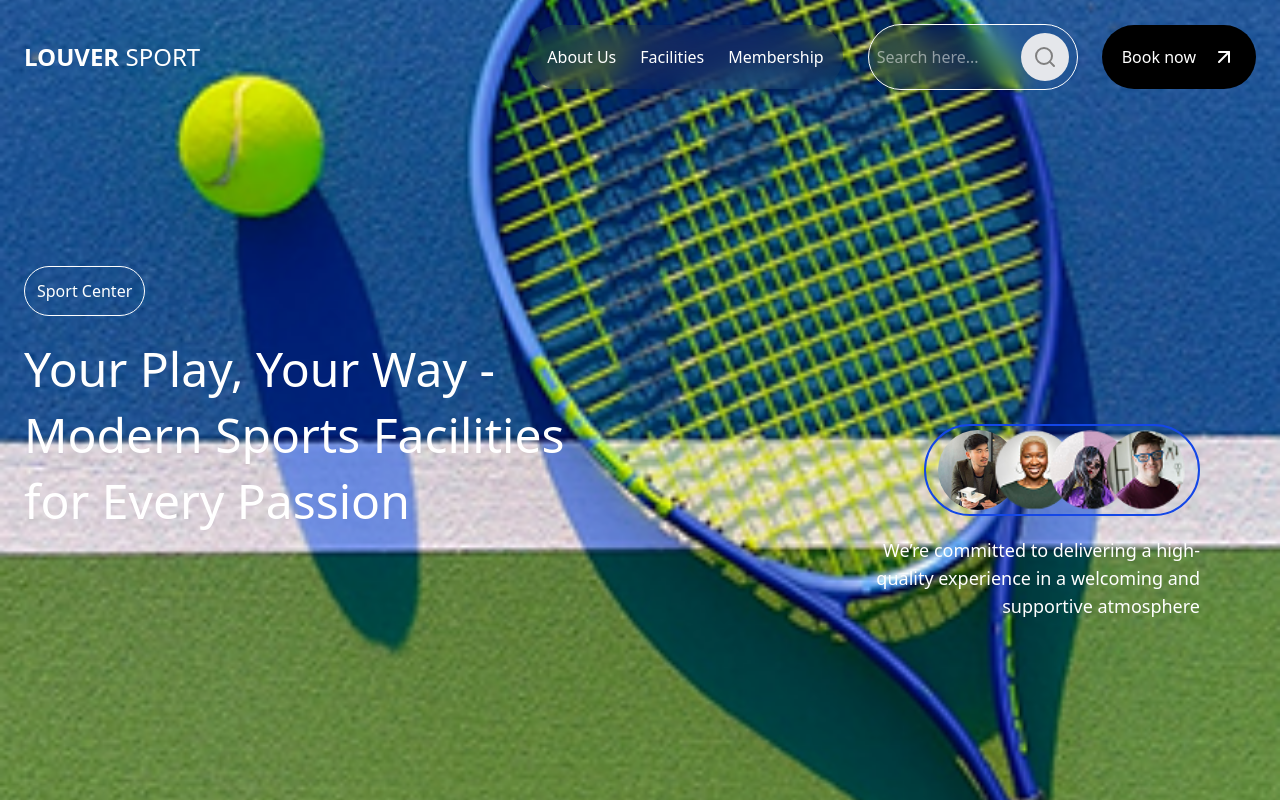
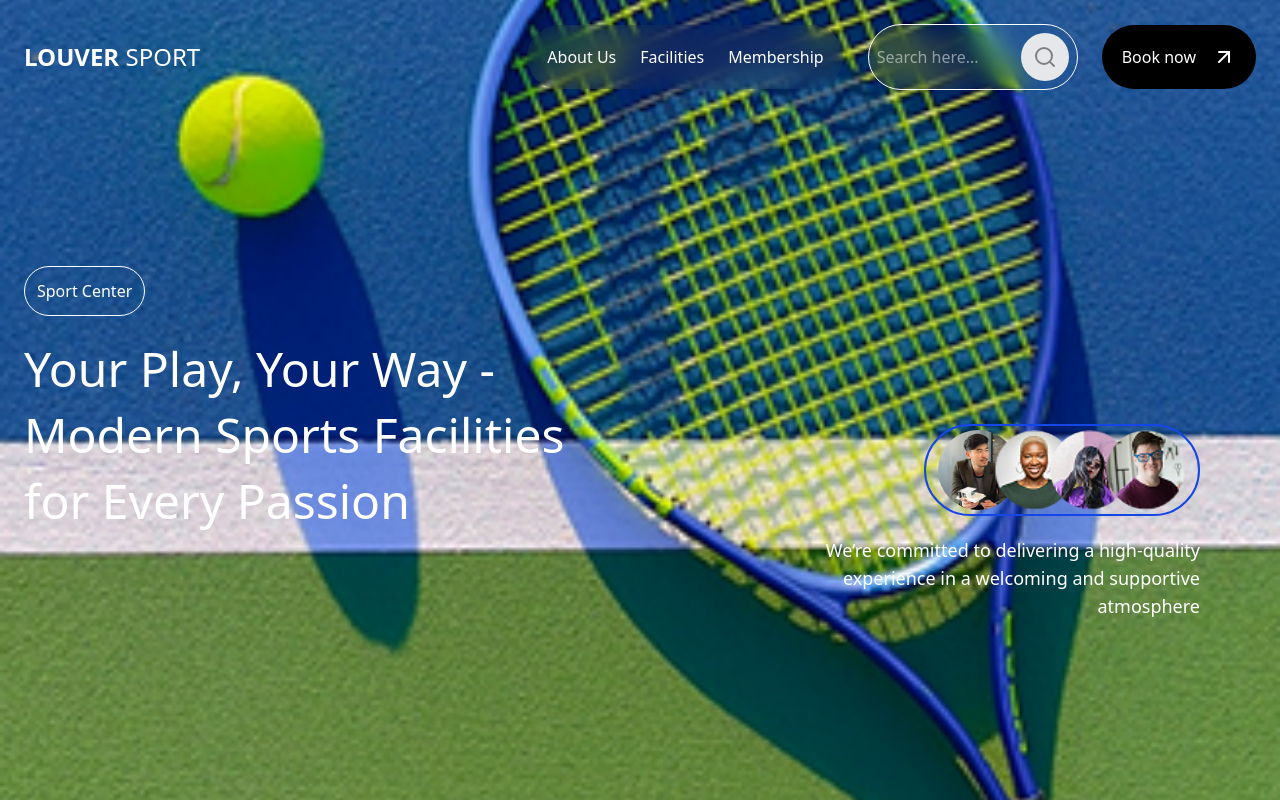
Before and after one commit to Shubham-MiraiEdge/Portfolio, a React (Vite) app: page / in a window 1280 px wide. Shown: the top 802 px of the page. Built offline with nearby package versions, Linux system fonts and the light colour scheme.

Commit message:
fix mobile navigation

```diff
--- a/src/components/EllipseImageSection.tsx
+++ b/src/components/EllipseImageSection.tsx
@@ -19,7 +19,7 @@ const EllipseImageSection: React.FC = () => {
             </div>
             <div className="flex justify-end mt-5">
                 <p className="text-lg font-normal text-right">
-                    We’re committed to delivering a high-<br/> quality experience in a welcoming and <br/>supportive atmosphere
+                    We’re committed to delivering a high-quality experience in a welcoming and supportive atmosphere
                 </p>
             </div>
         </div>
--- a/src/components/Navbar.tsx
+++ b/src/components/Navbar.tsx
@@ -45,7 +45,7 @@ const Navbar: React.FC = ()=> {
 
         {/* Mobile dropdown menu */}
         {menuOpen && (
-          <div className="md:hidden bg-white absolute w-40 right-4 mt-2 rounded shadow">
+          <div className="md:hidden bg-white absolute w-40 top-25 right-4 mt-2 rounded shadow">
             <a className="block text-base font-normal text-black px-4 py-2 hover:bg-black hover:text-white">About Us</a>
             <a className="block text-base font-normal text-black px-4 py-2 hover:bg-black hover:text-white">Facilities</a>
             <a className="block text-base font-normal text-black px-4 py-2 hover:bg-black hover:text-white">Membership</a>
```
Also changed, not shown: src/components/Hero.tsx (line endings or trailing spaces).
